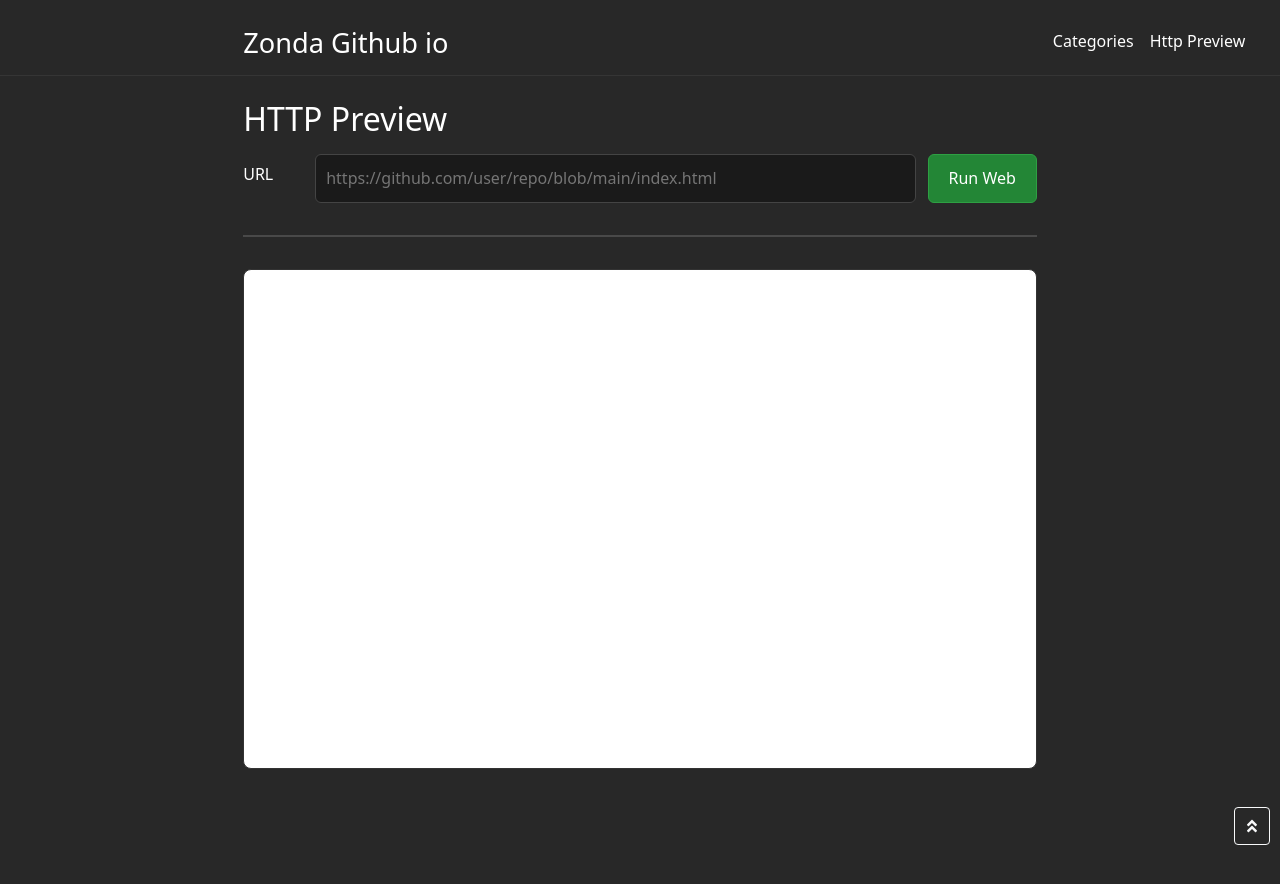
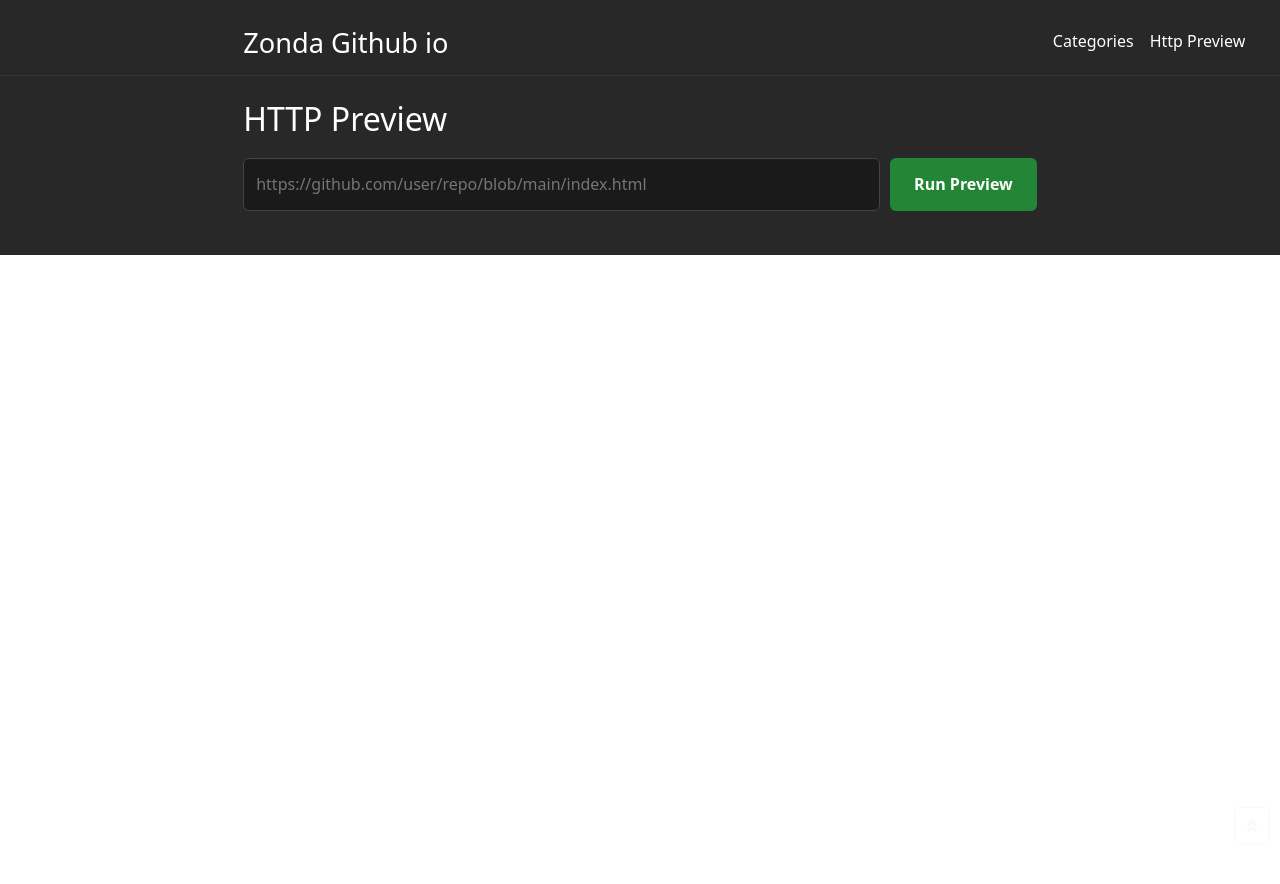
Before and after one commit to zondatw/zondaTW.github.io, a Jekyll site: the page built from http-preview.html, in a window 1280 px wide. Shown: the top 884 px of the page. Built offline with Jekyll 4.4.1, drawn with Linux system fonts in a browser that asks for light colours; part of the change alters nothing that is shown.

```diff
--- a/http-preview.html
+++ b/http-preview.html
@@ -4,36 +4,23 @@ permalink: /http-preview/
 title: Http Preview
 ---
 
-<article id="preview-interface" class="dark">
-  <h2>HTTP Preview</h2>
+<div id="ui-layer">
+  <article class="dark">
+    <h2>HTTP Preview</h2>
 
-  <div class="http-preview">
-    <label for="previewUrl">URL</label>
-    <input id="previewUrl" type="url" placeholder="https://github.com/user/repo/blob/main/index.html" autocomplete="off" />
-    <button id="previewGo" type="button" style="background: #238636; border-color: #2ea043;">Run Web</button>
-  </div>
-  <div id="previewStatus" class="http-preview-status" hidden></div>
-  <hr>
-  <div id="render-target"></div>
-</article>
+    <div class="http-preview">
+      <input id="previewUrl" type="url" placeholder="https://github.com/user/repo/blob/main/index.html" spellcheck="false" />
+      <button id="previewGo" type="button">Run Preview</button>
+    </div>
+    <div id="previewStatus" class="http-preview-status" hidden></div>
+  </article>
+</div>
 
 <style>
-  .http-preview { display: grid; grid-template-columns: 60px 1fr auto; gap: 12px; align-items: center; margin: 16px 0; }
-  .http-preview input { padding: 10px; border: 1px solid #444; background: #1a1a1a; color: #fff; border-radius: 6px; width: 100%; }
-  .http-preview button { padding: 10px 20px; color: #fff; border-radius: 6px; cursor: pointer; border: 1px solid #555; background: #2a2a2a; }
-  .http-preview-status { padding: 10px; background: #161b22; color: #58a6ff; border-radius: 6px; margin-bottom: 10px; font-size: 14px; border: 1px solid #30363d; }
-
-  /* 預覽容器樣式，模擬一個乾淨的畫布 */
-  #render-target {
-    background: #fff;
-    color: #000;
-    min-height: 500px;
-    padding: 0;
-    border-radius: 8px;
-    border: 1px solid #333;
-    overflow: auto;
-    position: relative;
-  }
+  .http-preview { display: flex; gap: 10px; margin: 20px 0; }
+  .http-preview input { flex: 1; padding: 12px; border: 1px solid #444; background: #1a1a1a; color: #fff; border-radius: 6px; }
+  .http-preview button { padding: 10px 24px; background: #238636; color: white; border: none; border-radius: 6px; cursor: pointer; font-weight: bold; }
+  .http-preview-status { padding: 12px; background: #252115; color: #e3b341; border-radius: 6px; border: 1px solid #d29922; }
 </style>
 
 <script>
@@ -41,108 +28,73 @@ title: Http Preview
     const input = document.getElementById("previewUrl");
     const btnGo = document.getElementById("previewGo");
     const status = document.getElementById("previewStatus");
-    const target = document.getElementById("render-target");
 
-    function setStatus(msg) {
-      status.textContent = msg;
-      status.hidden = !msg;
+    // using jsDeliver to bypassing ORB
+    function getCdnUrl(url) {
+      const match = url.match(/github\.com\/([^/]+)\/([^/]+)\/blob\/([^/]+)\/(.+)/i);
+      if (match) {
+        const [_, user, repo, branch, path] = match;
+        return `https://cdn.jsdelivr.net/gh/${user}/${repo}@${branch}/${path}`;
+      }
+      return url;
     }
 
-    function getRawUrl(url) {
-      try {
-        let u = new URL(url.trim());
-        if (u.hostname === 'github.com') {
-          return u.href.replace('github.com', 'raw.githubusercontent.com').replace('/blob/', '/');
-        }
-        return u.href;
-      } catch (e) { return url; }
-    }
+    async function preview(url) {
+      if (!url) return;
+      const cdnUrl = getCdnUrl(url);
+      const baseUrl = cdnUrl.substring(0, cdnUrl.lastIndexOf('/') + 1);
 
-    function absolutePath(base, relative) {
-      if (!relative || relative.startsWith('http') || relative.startsWith('//') || relative.startsWith('data:')) return relative;
-      const stack = base.split('/');
-      stack.pop();
-      const parts = relative.split('/');
-      for (let i = 0; i < parts.length; i++) {
-        if (parts[i] === '.') continue;
-        if (parts[i] === '..') stack.pop();
-        else stack.push(parts[i]);
-      }
-      return stack.join('/');
-    }
-
-    async function executePreview() {
-      let url = input.value.trim();
-      if (!url) return;
-      if (!/^https?:\/\//i.test(url)) url = "https://" + url;
-
-      const rawUrl = getRawUrl(url);
-      const baseUrl = rawUrl.substring(0, rawUrl.lastIndexOf('/') + 1);
-
-      setStatus("正在進行深度渲染 (CSS & JS)...");
-      target.innerHTML = ''; // 清空舊內容
+      status.textContent = "Bypassing ORB via jsDelivr...";
+      status.hidden = false;
 
       try {
-        const res = await fetch(rawUrl);
-        const html = await res.text();
-        const parser = new DOMParser();
-        const doc = parser.parseFromString(html, 'text/html');
+        const response = await fetch(cdnUrl);
+        if (!response.ok) throw new Error("Fetch failed");
+        let content = await response.text();
 
-        // 1. 處理 CSS (手動抓取內容以避開 MIME 檢查)
-        const links = doc.querySelectorAll('link[rel="stylesheet"]');
-        for (let link of links) {
-          const cssUrl = absolutePath(rawUrl, link.getAttribute('href'));
-          try {
-            const cssRes = await fetch(cssUrl);
-            let cssText = await cssRes.text();
+        // 1. replace path to jsDelivr's path
+        const rewritePath = (tag, attr) => {
+          const reg = new RegExp('<' + tag + '([^>]+)' + attr + '=["\'](?!(?:https?|//|data:))([^"\']+)["\']', 'gi');
+          content = content.replace(reg, (m, before, path) => {
+            const absPath = new URL(path, baseUrl).href;
+            return '<' + tag + before + attr + '="' + absPath + '"';
+          });
+        };
 
-            // 修正 CSS 內部的 url() 路徑 (如背景圖)
-            const cssBase = cssUrl.substring(0, cssUrl.lastIndexOf('/') + 1);
-            cssText = cssText.replace(/url\(['"]?([^'")]*)['"]?\)/g, (match, p1) => {
-              return `url("${absolutePath(cssUrl, p1)}")`;
-            });
+        rewritePath('script', 'src');
+        rewritePath('link', 'href');
+        rewritePath('img', 'src');
 
-            const styleTag = document.createElement('style');
-            styleTag.innerHTML = cssText;
-            target.appendChild(styleTag);
-          } catch (e) { console.warn("CSS 載入失敗:", cssUrl); }
-        }
+        // 2. inject Base
+        content = content.replace(/<head([^>]*)>/i, '<head$1><base href="' + baseUrl + '">');
 
-        // 2. 修正圖片與資源路徑
-        doc.querySelectorAll('img, source, video').forEach(el => {
-          const attr = el.tagName === 'IMG' ? 'src' : 'src';
-          if (el.hasAttribute(attr)) {
-            el.setAttribute(attr, absolutePath(rawUrl, el.getAttribute(attr)));
-          }
-        });
+        // 3. rewrite
+        document.open();
+        document.write(content);
+        document.close();
 
-        // 3. 注入 HTML
-        const contentWrapper = document.createElement('div');
-        contentWrapper.innerHTML = doc.body.innerHTML;
-        target.appendChild(contentWrapper);
-
-        // 4. 處理 JS
-        const scripts = doc.querySelectorAll('script');
-        for (let oldScript of scripts) {
-          const newScript = document.createElement('script');
-          Array.from(oldScript.attributes).forEach(attr => newScript.setAttribute(attr.name, attr.value));
-
-          if (oldScript.src) {
-            newScript.src = absolutePath(rawUrl, oldScript.getAttribute('src'));
-          } else {
-            newScript.innerHTML = oldScript.innerHTML;
-          }
-          document.body.appendChild(newScript);
-        }
-
-        setStatus("渲染完成！");
-      } catch (err) {
-        setStatus("錯誤: " + err.message);
+      } catch (e) {
+        status.textContent = "Error: " + e.message;
+        console.error(e);
       }
     }
 
-    btnGo.addEventListener("click", executePreview);
-    const params = new URLSearchParams(window.location.search);
-    if (params.get("url")) { input.value = params.get("url"); }
+    btnGo.addEventListener("click", () => {
+      const url = input.value.trim();
+      if (url) {
+        const newUrl = window.location.origin + window.location.pathname + '?url=' + encodeURIComponent(url);
+        window.history.pushState({ path: newUrl }, '', newUrl);
+        preview(url);
+      }
+    });
+
+    window.addEventListener('load', () => {
+      const params = new URLSearchParams(window.location.search);
+      const urlParam = params.get("url");
+      if (urlParam) {
+        input.value = urlParam;
+        preview(urlParam);
+      }
+    });
   })();
 </script>
```
